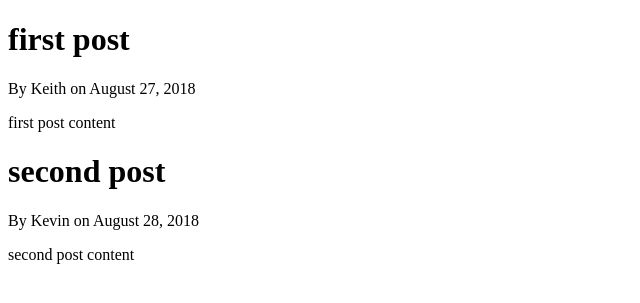
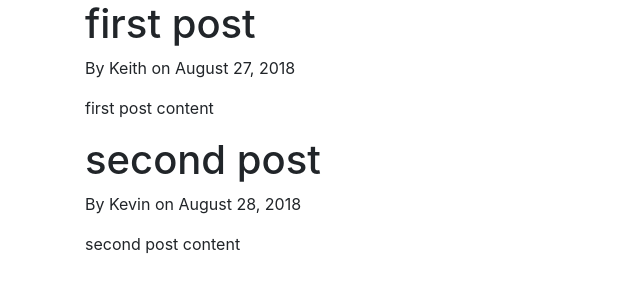
Before and after one commit to KeithMcConchie/django_project, a Django app: page / in a window 1280 px wide. Shown: the top 303 px of the page, without its empty margins (0-640 px from the left). Run offline with Django 3.2, Linux system fonts and the light colour scheme; some libraries are stand-ins or nearby versions.

Commit message:
Changed base.html to use bootstrap library

```diff
--- a/blog/templates/blog/base.html
+++ b/blog/templates/blog/base.html
@@ -1,6 +1,13 @@
 <!DOCTYPE html>
 <html>
 <head>
+    <!-- Required meta tags -->
+    <meta charset="utf-8">
+    <meta name="viewport" content="width=device-width, initial-scale=1, shrink-to-fit=no">
+
+    <!-- Bootstrap CSS -->
+    <link rel="stylesheet" href="https://maxcdn.bootstrapcdn.com/bootstrap/4.0.0/css/bootstrap.min.css" integrity="sha384-Gn5384xqQ1aoWXA+058RXPxPg6fy4IWvTNh0E263XmFcJlSAwiGgFAW/dAiS6JXm" crossorigin="anonymous">
+
     {% if title %}
         <title>Django Blog - {{ title }}</title>
     {% else %}
@@ -8,6 +15,13 @@
     {% endif %}
 </head>
 <body>
-    {% block content %}{% endblock %}
+    <div class="container">
+        {% block content %}{% endblock %}
+    </div>
+    <!-- Optional JavaScript -->
+    <!-- jQuery first, then Popper.js, then Bootstrap JS -->
+    <script src="https://code.jquery.com/jquery-3.2.1.slim.min.js" integrity="sha384-KJ3o2DKtIkvYIK3UENzmM7KCkRr/rE9/Qpg6aAZGJwFDMVNA/GpGFF93hXpG5KkN" crossorigin="anonymous"></script>
+    <script src="https://cdnjs.cloudflare.com/ajax/libs/popper.js/1.12.9/umd/popper.min.js" integrity="sha384-ApNbgh9B+Y1QKtv3Rn7W3mgPxhU9K/ScQsAP7hUibX39j7fakFPskvXusvfa0b4Q" crossorigin="anonymous"></script>
+    <script src="https://maxcdn.bootstrapcdn.com/bootstrap/4.0.0/js/bootstrap.min.js" integrity="sha384-JZR6Spejh4U02d8jOt6vLEHfe/JQGiRRSQQxSfFWpi1MquVdAyjUar5+76PVCmYl" crossorigin="anonymous"></script>
 </body>
 </html>
```
